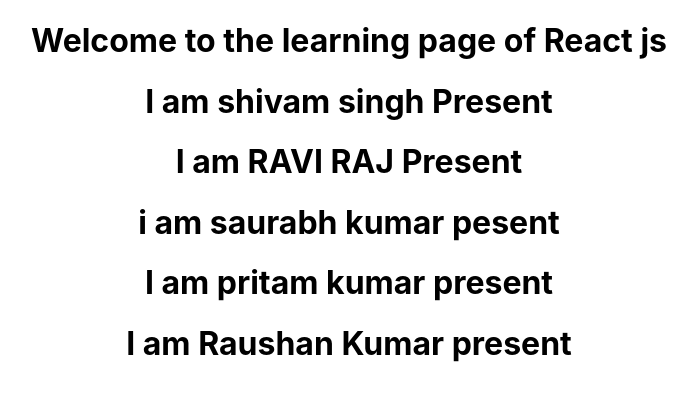
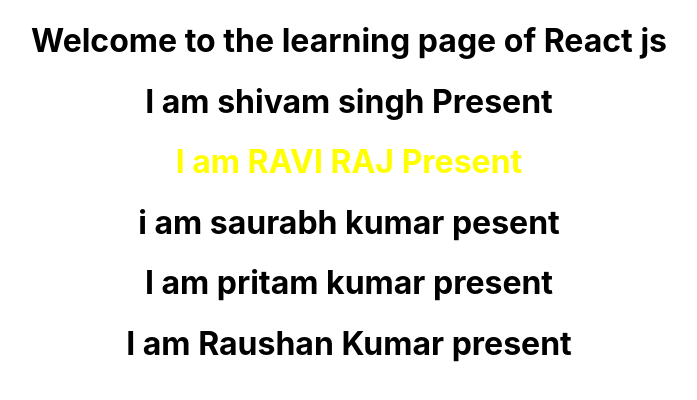
Before and after one commit to Kunwar-Abhishek-Singh/Spyder, a React (Create React App) app: page / in a window 1280 px wide. Shown: the top 400 px of the page, without its empty margins (291-988 px from the left). Built offline with nearby package versions, Linux system fonts and the light colour scheme.

Commit message:
ravi grover color yellow

```diff
--- a/src/App.css
+++ b/src/App.css
@@ -12,6 +12,11 @@
     animation: App-logo-spin infinite 20s linear;
   }
 }
+.ravi{
+  color: yellow;
+
+}
+
 
 .App-header {
   background-color: #282c34;
--- a/src/App.js
+++ b/src/App.js
@@ -5,7 +5,7 @@
     <div className="App">
       <h1>Welcome to the learning page of React js</h1>
       <h1>I am shivam singh Present</h1>
-      <h1>I am RAVI RAJ Present</h1>
+      <h1 className='ravi' >I am RAVI RAJ Present</h1>
       <h1>i am saurabh kumar pesent</h1>
       <h1>I am pritam kumar present</h1>
       <h1>I am Raushan Kumar present</h1>
```
